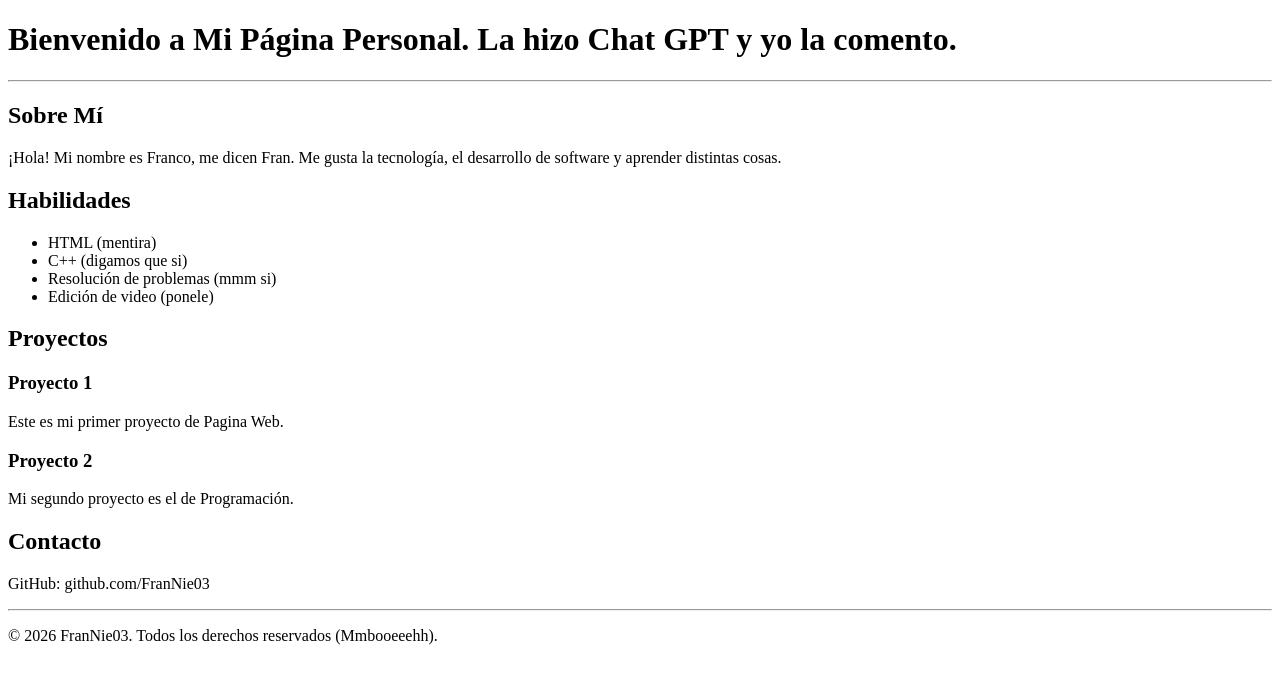
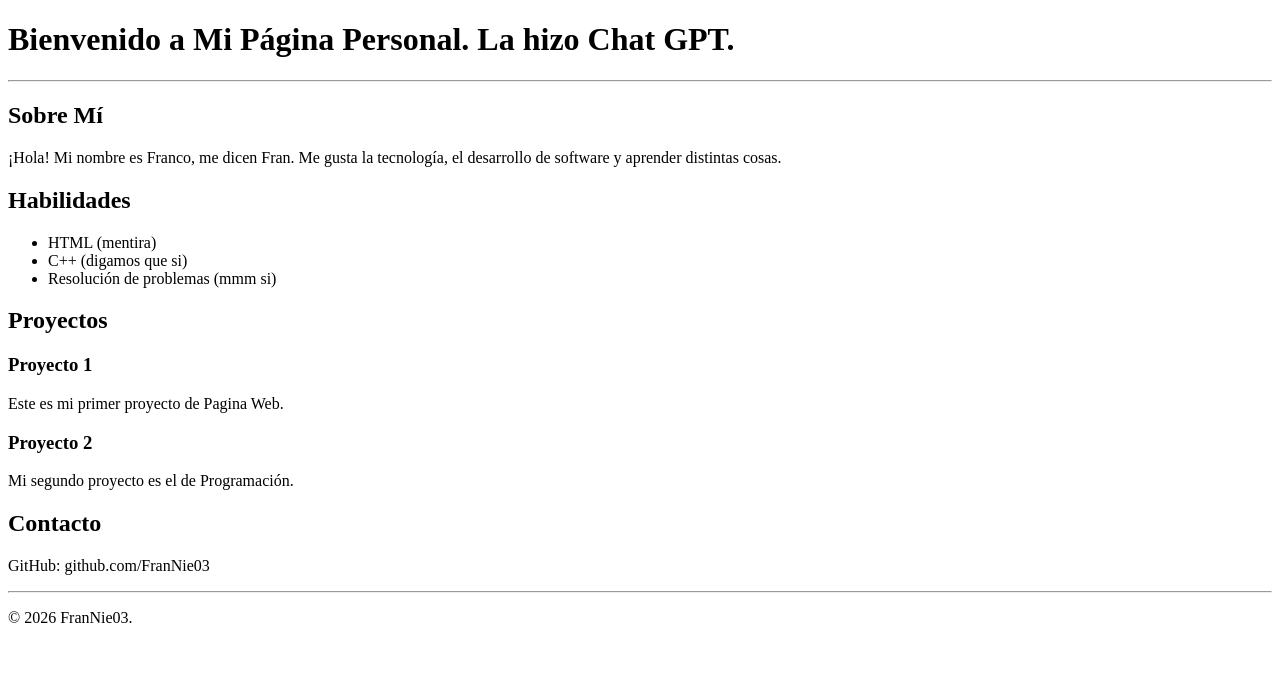
Before and after one commit to FranNie03/Proyecto-de-clase-Pagina-web, a plain HTML site: page index.html in a window 1280 px wide. Drawn offline with Linux system fonts and the light colour scheme.

Commit message:
Update index.html

```diff
--- a/index.html
+++ b/index.html
@@ -8,7 +8,7 @@
 <body>
 
     <header>
-        <h1>Bienvenido a Mi Página Personal. La hizo Chat GPT y yo la comento.</h1>
+        <h1>Bienvenido a Mi Página Personal. La hizo Chat GPT.</h1>
         <hr>
     </header>
 
@@ -26,7 +26,6 @@
             <li>HTML (mentira)</li>
             <li>C++ (digamos que si)</li>
             <li>Resolución de problemas (mmm si)</li>
-            <li>Edición de video (ponele)</li>
         </ul>
     </section>
 
@@ -47,7 +46,7 @@
 
     <footer>
         <hr>
-        <p>&copy; 2026 FranNie03. Todos los derechos reservados (Mmbooeeehh).</p>
+        <p>&copy; 2026 FranNie03.</p>
     </footer>
 
 </body>
```
